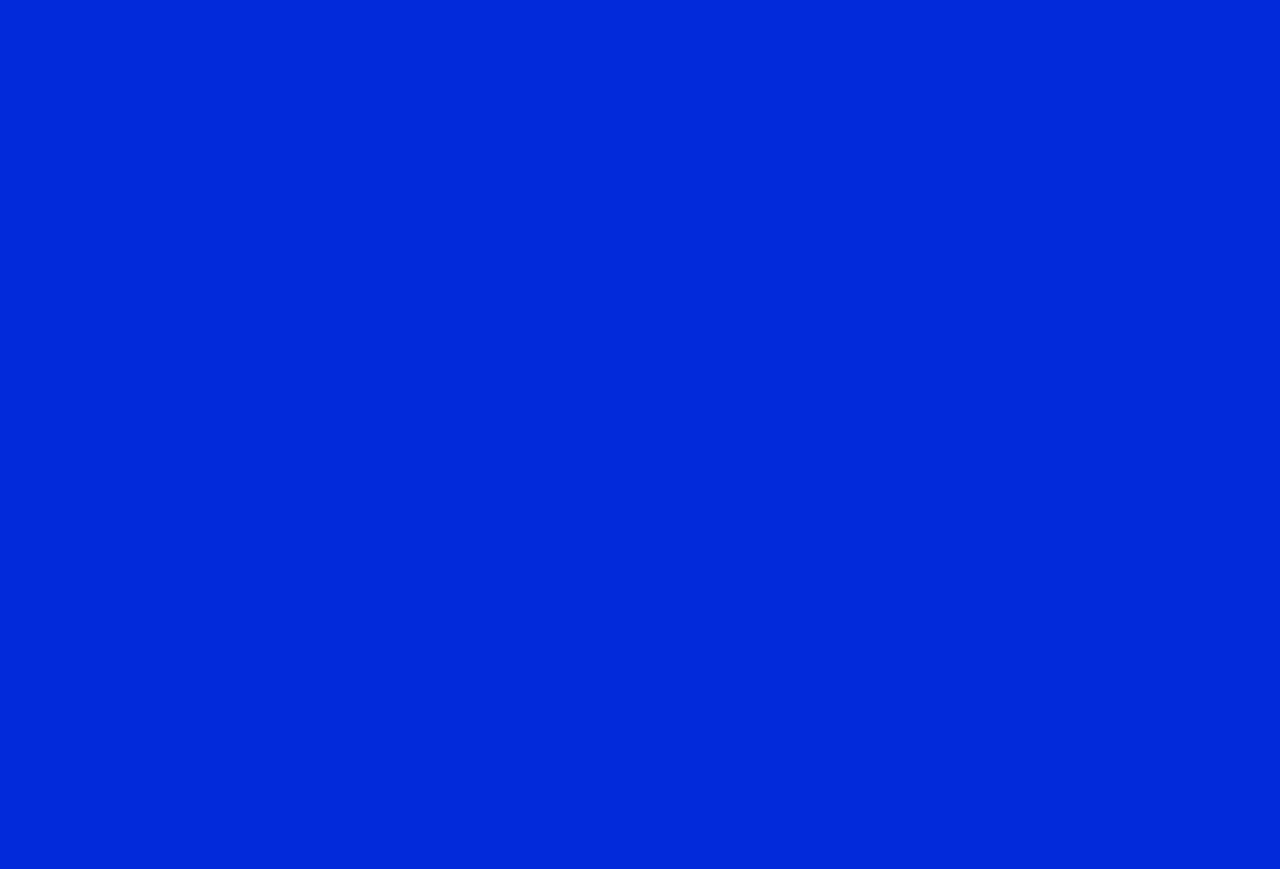
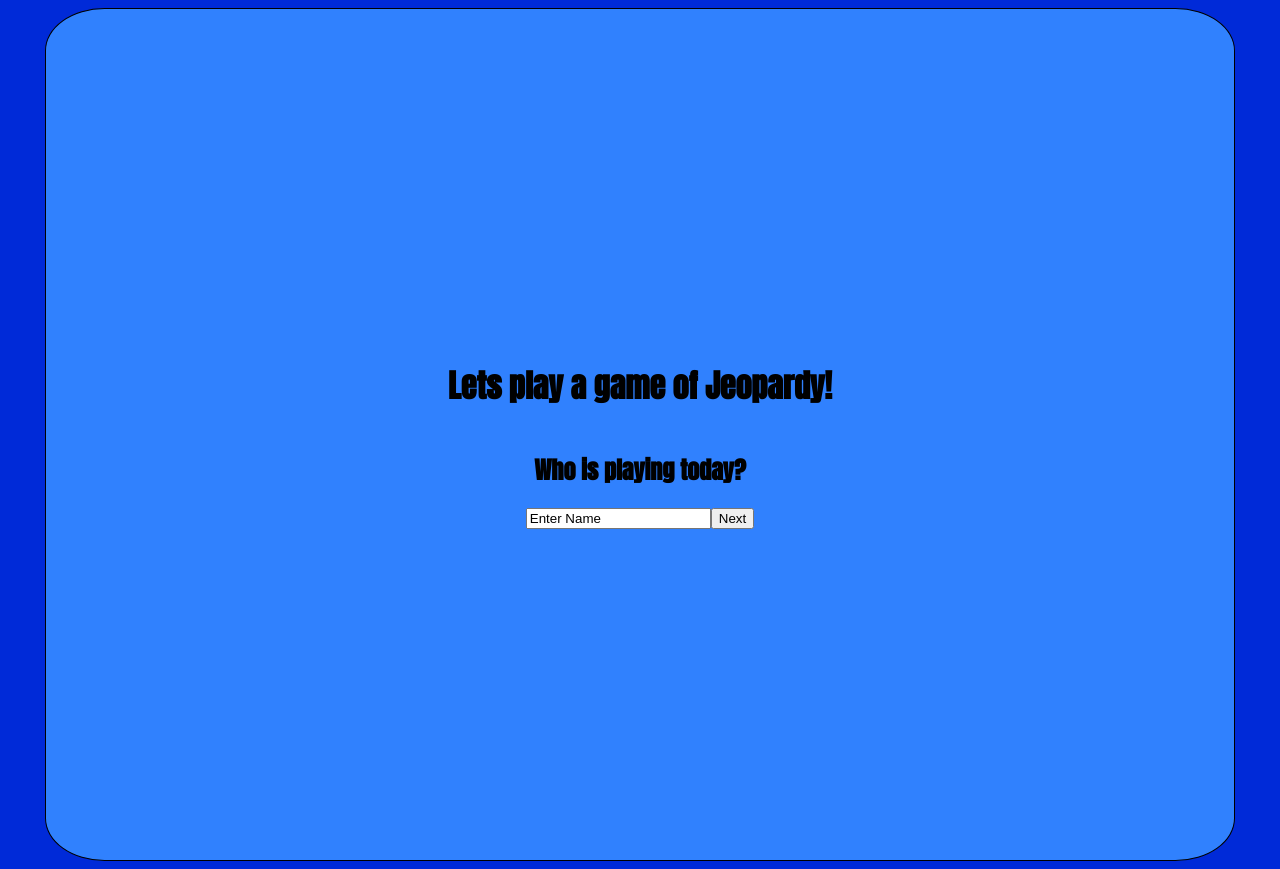
Before and after one commit to William-Leacy/William-Leacy.github.io, a plain HTML site: page jeopardy/index.html in a window 1280 px wide. Before the commit the page ends 800 px from the top, so only its background shows below. Drawn offline with nearby package versions, Linux system fonts and the light colour scheme.

Commit message:
Add Welcome Screen

```diff
--- a/jeopardy/css/style.css
+++ b/jeopardy/css/style.css
@@ -1,4 +1,59 @@
 /* Test - check if css is linked up with index.hmtl */
+
+/**
+ * ----------------------------------------
+ * Default style for mobile
+ * ----------------------------------------
+ */
+
 body {
     background-color: #002AD8;
+    font-family: 'Anton', sans-serif;
 }
+.modal-container {
+    background-color: #3081FE;
+    height: 700px;
+    border: solid 1px;
+    border-radius: 5%;
+    margin: auto;
+    width: 90%;
+    padding: 2%;
+    display: flex;
+    flex-direction: column;
+    justify-content: center;
+    align-items: center;
+}
+
+.players-name-input-container {
+    display: flex;
+    flex-direction: column;
+}
+
+/**
+    * ----------------------------------------
+    * Style for Desktop or device above 600px
+    * ----------------------------------------
+    */
+@media (min-width: 600px) {
+    body {
+        background-color: #002AD8;
+        font-family: 'Anton', sans-serif;
+    }
+    .modal-container {
+        background-color: #3081FE;
+        height: 800px;
+        border: solid 1px;
+        border-radius: 5%;
+        margin: auto;
+        width: 90%;
+        padding: 2%;
+        display: flex;
+        flex-direction: column;
+        justify-content: center;
+        align-items: center;
+    }
+    .players-name-input-container {
+        display: flex;
+        flex-direction: row;
+    }
+}
--- a/jeopardy/index.html
+++ b/jeopardy/index.html
@@ -4,6 +4,8 @@
     <meta charset="UTF-8">
     <meta name="viewport" content="width=device-width, initial-scale=1.0">
     <link rel="stylesheet" href="css/style.css">
+    <link rel="preconnect" href="https://fonts.gstatic.com">
+<link href="https://fonts.googleapis.com/css2?family=Anton&display=swap" rel="stylesheet">
     <script
   src="https://code.jquery.com/jquery-3.3.1.min.js"
   integrity="sha256-FgpCb/KJQlLNfOu91ta32o/NMZxltwRo8QtmkMRdAu8="
@@ -12,6 +14,13 @@
     <title>Jeopardy Project</title>
 </head>
 <body>
-  <div>
+  <div class = "modal-container">
+    <h1>Lets play a game of Jeopardy!</h1>
+    <h2>Who is playing today?</h2>
+    <div class="players-name-input-container">
+    <input value= "Enter Name"></input>
+    <button>Next</button>
+    </div>
+  </div>
 </body>
 </html>
--- a/jeopardy/js/app.js
+++ b/jeopardy/js/app.js
@@ -1,3 +1,3 @@
 
 $test = "Checking if jQuery is linked up";
-console.log($test );
+console.log($test);
```
